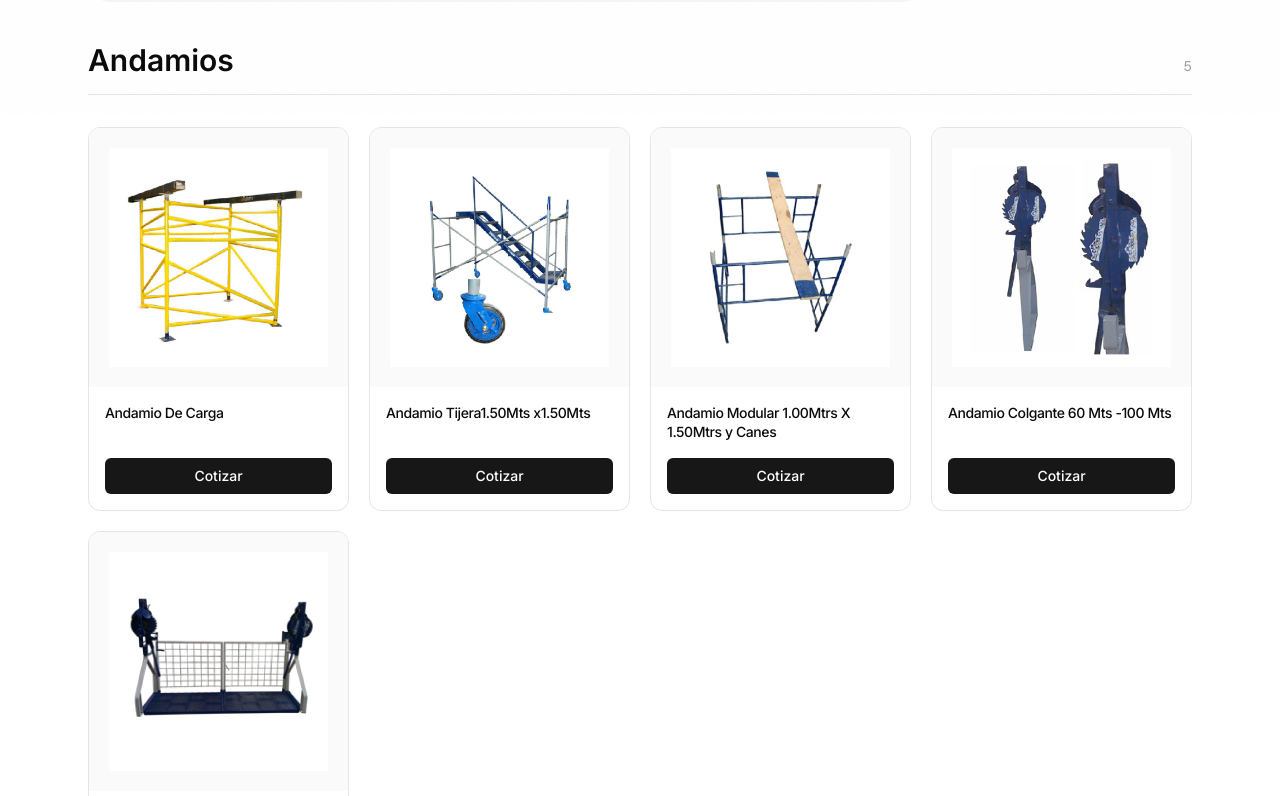
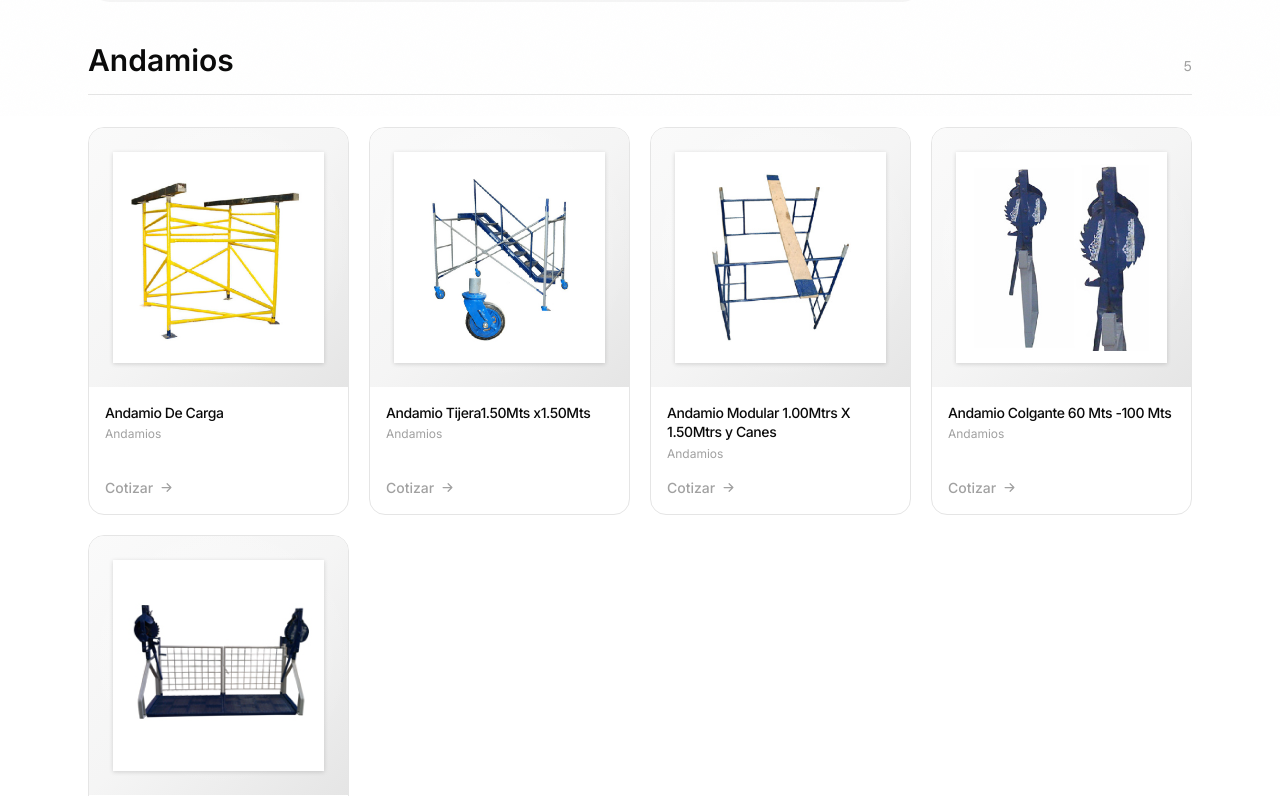
Before and after one commit to csanchezs9/equipos-y-equipos, a Next.js app: page /equipos in a window 1280 px wide. Shown: the part 684-1480 px from the top of the page. Built offline with nearby package versions, Linux system fonts and the light colour scheme.

Commit message:
feat: cards de equipo editoriales (backplate + CTA sutil); flecha ambar #F58226 en hover de cards y FAQ abierta

```diff
--- a/src/components/catalog.tsx
+++ b/src/components/catalog.tsx
@@ -319,38 +319,55 @@ export function Catalog() {
 
               <div className="mt-8 grid grid-cols-2 gap-4 md:grid-cols-3 lg:grid-cols-4 lg:gap-5">
                 {items.map((p) => (
-                  <article
+                  <a
                     key={p.id}
-                    className="group flex flex-col overflow-hidden rounded-xl border border-neutral-200 bg-white transition-shadow hover:shadow-md"
+                    href={waLink(
+                      `Hola Equipos y Equipos, quiero cotizar el alquiler de: ${p.name}.`
+                    )}
+                    target="_blank"
+                    rel="noopener noreferrer"
+                    className="group flex flex-col overflow-hidden rounded-2xl border border-neutral-200 bg-white transition-all duration-300 hover:-translate-y-1 hover:border-neutral-300 hover:shadow-lg"
                   >
-                    <div className="relative aspect-square overflow-hidden bg-neutral-50">
+                    <div className="relative aspect-square overflow-hidden bg-gradient-to-br from-neutral-50 via-neutral-100 to-neutral-200">
+                      {/* halo sutil tras el equipo */}
+                      <div className="absolute inset-0 bg-[radial-gradient(circle_at_50%_45%,white,transparent_70%)] opacity-60" />
                       {p.image ? (
                         <Image
                           src={p.image}
                           alt={p.name}
                           fill
                           sizes="(max-width: 768px) 50vw, 25vw"
-                          className="object-contain p-5 transition-transform duration-300 group-hover:scale-105"
+                          className="relative object-contain p-6 drop-shadow-sm transition-transform duration-500 [transition-timing-function:var(--ease-out-expo)] group-hover:scale-110"
                         />
                       ) : null}
                     </div>
 
                     <div className="flex flex-1 flex-col p-4">
-                      <h3 className="mb-4 font-sans text-sm font-medium leading-snug text-neutral-950">
+                      <h3 className="font-sans text-sm font-medium leading-snug text-neutral-950">
                         {p.name}
                       </h3>
-                      <a
-                        href={waLink(
-                          `Hola Equipos y Equipos, quiero cotizar el alquiler de: ${p.name}.`
-                        )}
-                        target="_blank"
-                        rel="noopener noreferrer"
-                        className="mt-auto inline-flex h-9 w-full items-center justify-center gap-1.5 whitespace-nowrap rounded-md bg-neutral-900 px-3 text-sm font-medium text-white transition-colors hover:bg-neutral-900/90"
-                      >
+                      <p className="mt-1 text-xs text-neutral-400">{cat.name}</p>
+                      <span className="mt-auto inline-flex items-center gap-1.5 pt-4 text-sm font-medium text-neutral-400 transition-colors group-hover:text-neutral-900">
                         Cotizar
-                      </a>
+                        <svg
+                          width="15"
+                          height="15"
+                          viewBox="0 0 24 24"
+                          fill="none"
+                          aria-hidden
+                          className="transition-all duration-300 group-hover:translate-x-1 group-hover:text-[#F58226]"
+                        >
+                          <path
+                            d="M5 12h14M13 6l6 6-6 6"
+                            stroke="currentColor"
+                            strokeWidth="2"
+                            strokeLinecap="round"
+                            strokeLinejoin="round"
+                          />
+                        </svg>
+                      </span>
                     </div>
-                  </article>
+                  </a>
                 ))}
               </div>
             </div>
--- a/src/components/ui/accordion.tsx
+++ b/src/components/ui/accordion.tsx
@@ -27,7 +27,7 @@ const AccordionTrigger = React.forwardRef<
     <AccordionPrimitive.Trigger
       ref={ref}
       className={cn(
-        "flex flex-1 items-center justify-between gap-4 py-5 text-left text-base font-medium text-neutral-950 transition-colors hover:text-neutral-600 [&[data-state=open]>svg]:rotate-180",
+        "flex flex-1 items-center justify-between gap-4 py-5 text-left text-base font-medium text-neutral-950 transition-colors hover:text-neutral-600 [&[data-state=open]>svg]:rotate-180 [&[data-state=open]>svg]:text-[#F58226]",
         className
       )}
       {...props}
```
